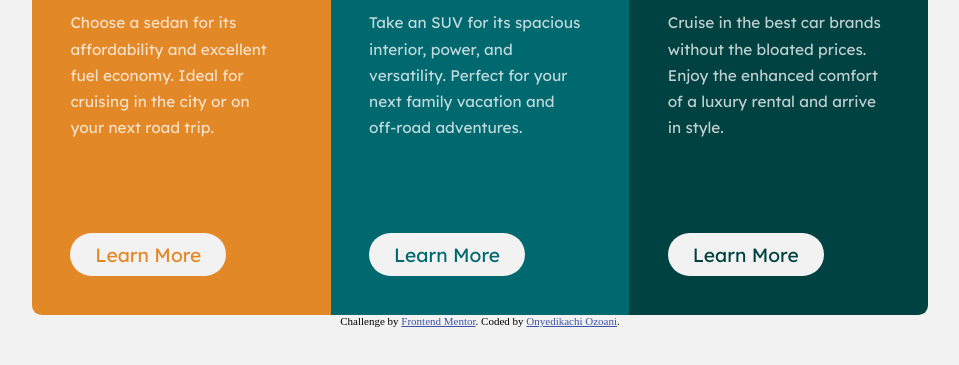
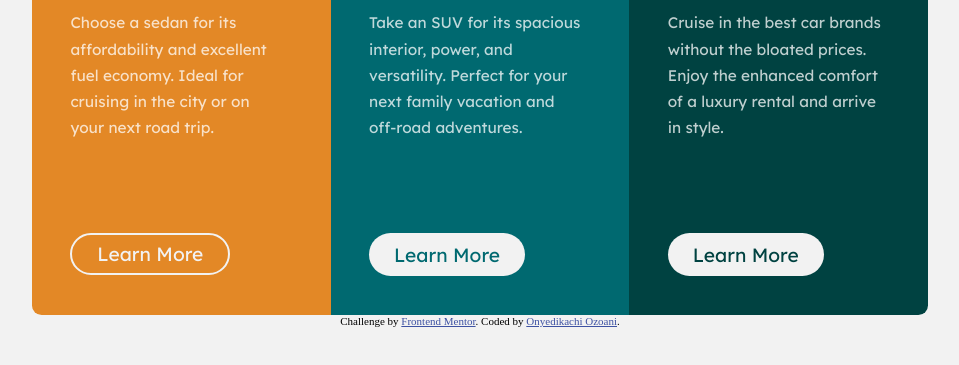
Before and after one commit to OnyedikachiOzoani/3-column-preview-card-component-main, a plain HTML site: page index.html in a window 1280 px wide. In both pictures the pointer is over the link 308 px from the left and 593 px from the top of the page. Shown: the part 339-704 px from the top of the page, without its empty margins (160-1119 px from the left). Drawn offline with Linux system fonts and the light colour scheme.

Commit message:
Added hover and focus effects

```diff
--- a/index.html
+++ b/index.html
@@ -73,7 +73,8 @@
 				target="frontend-mentor"
 				>Frontend Mentor</a
 			>. Coded by
-			<a href="https://github.com/OnyedikachiOzoani">Onyedikachi Ozoani</a
+			<a href="https://github.com/OnyedikachiOzoani" target="github"
+				>Onyedikachi Ozoani</a
 			>.
 		</footer>
 	</body>
--- a/style.css
+++ b/style.css
@@ -80,10 +80,19 @@ img {
 .advert-learn-more {
 	display: block;
 	background-color: hsl(0, 0%, 95%);
+
 	text-decoration: none;
 	width: fit-content;
 	padding: 0.5em 1.3em;
 	border-radius: 2em;
+}
+
+.container .car-adverts .advert-learn-more:hover,
+.container .car-adverts .advert-learn-more:focus {
+	background-color: hsla(0, 0%, 95%, 0);
+	color: hsl(0, 0%, 95%);
+	border: 0.13em solid hsl(0, 0%, 95%);
+	padding: 0.37em 1.3em;
 }
 
 /* For Deskktop */
@@ -126,10 +135,6 @@ img {
 		padding-right: 0.5em;
 		padding-bottom: 4em;
 	}
-
-	.advert-learn-more {
-		/* padding: 0.5em 1em; */
-	}
 }
 
 .attribution {
```
